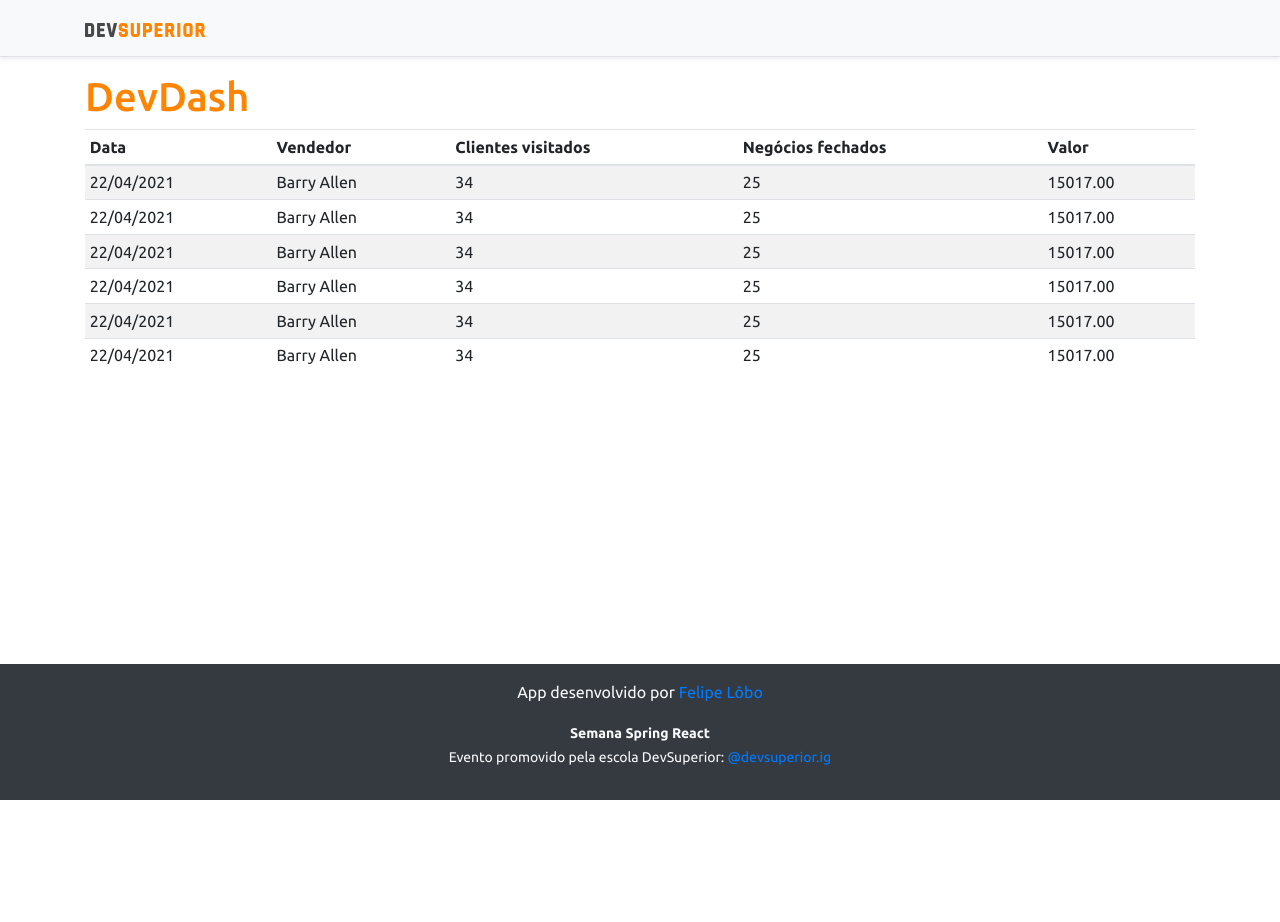
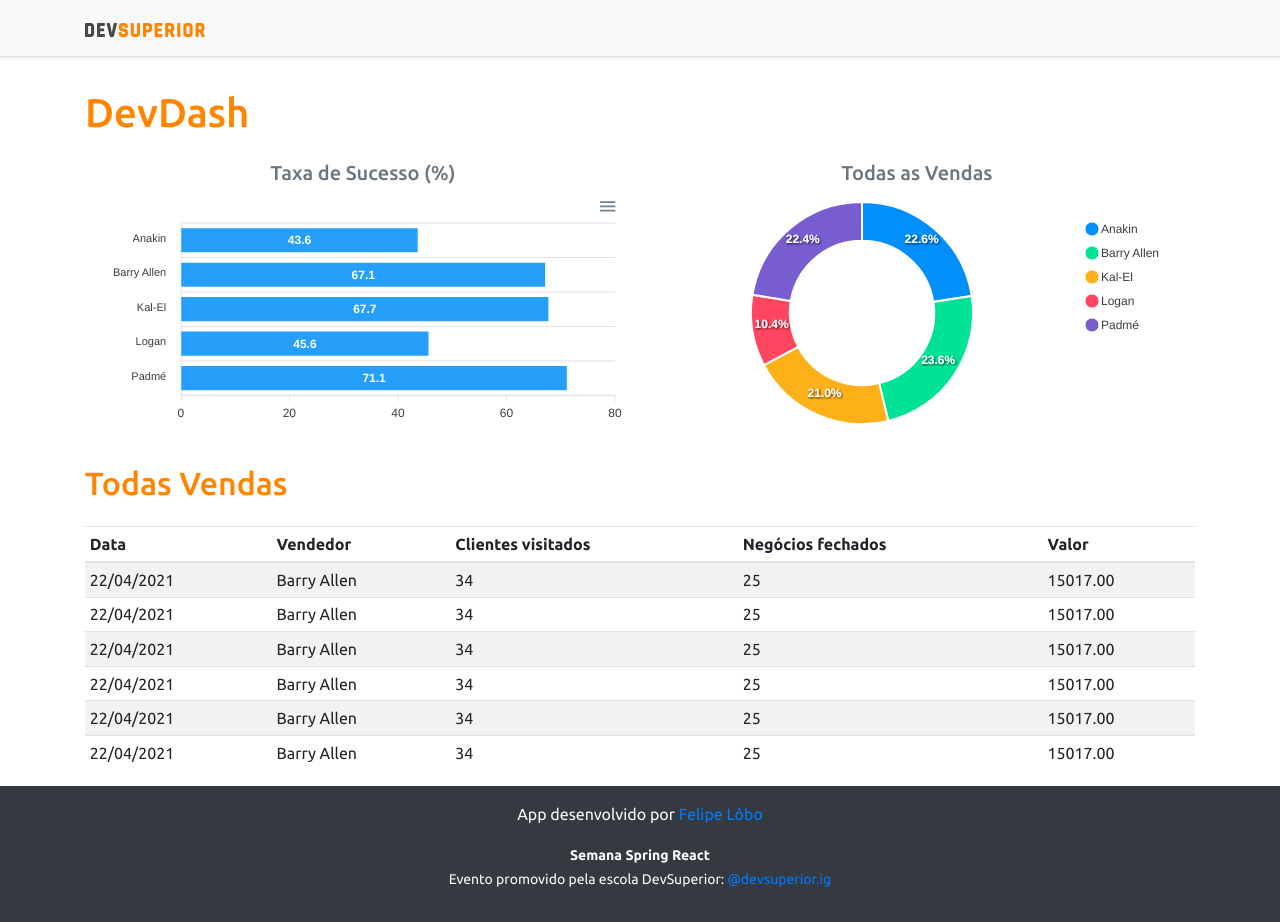
Before and after one commit to felipeblobo/DevDash, a React (Create React App) app in the folder frontend/: page / in a window 1280 px wide. Before the commit the page ends 800 px from the top, so only its background shows below. Built offline with nearby package versions, Linux system fonts and the light colour scheme.

Commit message:
static charts

```diff
--- a/frontend/package.json
+++ b/frontend/package.json
@@ -12,10 +12,12 @@
     "@types/node": "^12.0.0",
     "@types/react": "^17.0.0",
     "@types/react-dom": "^17.0.0",
+    "apexcharts": "^3.26.1",
     "bootstrap": "^4.6.0",
     "jquery": "1.9.1",
     "popper.js": "^1.16.1",
     "react": "^17.0.2",
+    "react-apexcharts": "^1.3.9",
     "react-dom": "^17.0.2",
     "react-scripts": "4.0.3",
     "typescript": "^4.1.2",
--- a/frontend/src/App.tsx
+++ b/frontend/src/App.tsx
@@ -1,6 +1,8 @@
+import BarChart from 'components/BarChart';
 import DataTable from 'components/DataTable';
 import Footer from 'components/Footer';
 import Navbar from './components/Navbar';
+import DonutChart from './components/DonutChart';
 
 function App() {
 
@@ -8,11 +10,26 @@
     <>
       <Navbar />
       <div className='container'>
-        <h1 className='text-primary'>DevDash</h1>
+        <h1 className='text-primary py-3'>DevDash</h1>
+        <div className='row px-3'>
+          <div className='col-sm-6'>
+            <h5 className='text-center text-secondary'>Taxa de Sucesso (%)</h5>
+            <BarChart />
+         </div>
+         <div className='col-sm-6'>
+         <h5 className='text-center text-secondary'>Todas as Vendas</h5>
+            <DonutChart />
+         </div>
+        </div>
+
+        <div className='py-3'>
+          <h2 className = 'text-primary'>Todas Vendas</h2>
+
+        </div>
         <DataTable />
       </div>
       <Footer />
-    </>
+   </>
   );
 }
 
--- /dev/null
+++ b/frontend/src/components/BarChart/index.tsx
@@ -0,0 +1,37 @@
+import Chart from "react-apexcharts";
+
+const BarChart = () => {
+  const options = {
+    plotOptions: {
+      bar: {
+        horizontal: true,
+      },
+    },
+  };
+
+  const mockData = {
+    labels: {
+      categories: ["Anakin", "Barry Allen", "Kal-El", "Logan", "Padmé"],
+    },
+    series: [
+      {
+        name: "% Sucesso",
+        data: [43.6, 67.1, 67.7, 45.6, 71.1],
+      },
+    ],
+  };
+
+
+  return (
+
+    <Chart
+    options = {{...options, xaxis: mockData.labels}}
+    series ={mockData.series}
+    type='bar'
+    height='240'
+    />
+
+  );
+}
+
+export default BarChart;
--- /dev/null
+++ b/frontend/src/components/DonutChart/index.tsx
@@ -0,0 +1,27 @@
+import Chart from "react-apexcharts";
+
+const DonutChart = () => {
+
+  const mockData = {
+    series: [477138, 499928, 444867, 220426, 473088],
+    labels: ['Anakin', 'Barry Allen', 'Kal-El', 'Logan', 'Padmé']
+}
+
+  const options = {
+    legend: {
+        show: true
+    }
+}
+  return (
+    <Chart
+    options = {{...options, labels: mockData.labels}}
+    series ={mockData.series}
+    type='donut'
+    height='240'
+    />
+
+  )
+};
+
+
+export default DonutChart;
```
Also changed, not shown: 1 other file (tests, documents, lock files or other folders).
